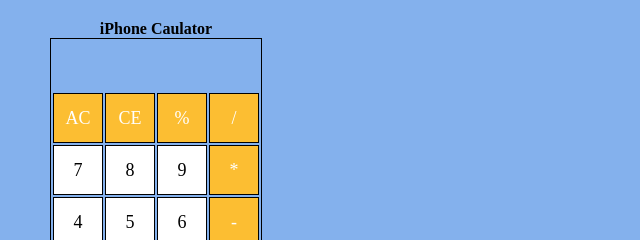
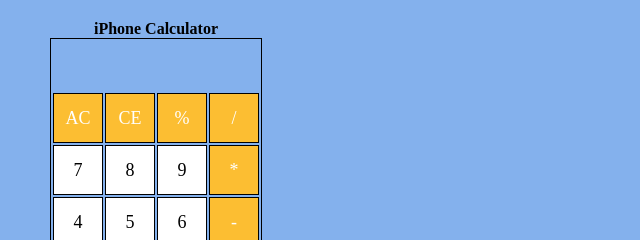
Before and after one commit to vickenliu/js-calculator, a plain HTML site: page index.html in a window 1280 px wide. Shown: the top 240 px of the page, 0-640 px from the left. Drawn offline with nearby package versions, Linux system fonts and the light colour scheme.

Commit message:
correct the spelling

```diff
--- a/index.html
+++ b/index.html
@@ -5,7 +5,7 @@
   <!-- Basic Page Needs
   –––––––––––––––––––––––––––––––––––––––––––––––––– -->
   <meta charset="utf-8">
-  <title>Caculator</title>
+  <title>Calculator</title>
   <meta name="description" content="">
   <meta name="author" content="">
 
@@ -40,7 +40,7 @@
   –––––––––––––––––––––––––––––––––––––––––––––––––– -->
   <div id='calulator'>
     <table>
-       <caption><strong>iPhone Caulator</strong></caption>
+       <caption><strong>iPhone Calculator</strong></caption>
       <th colspan="4" id='display'>
       </th>
       <tr>
```
